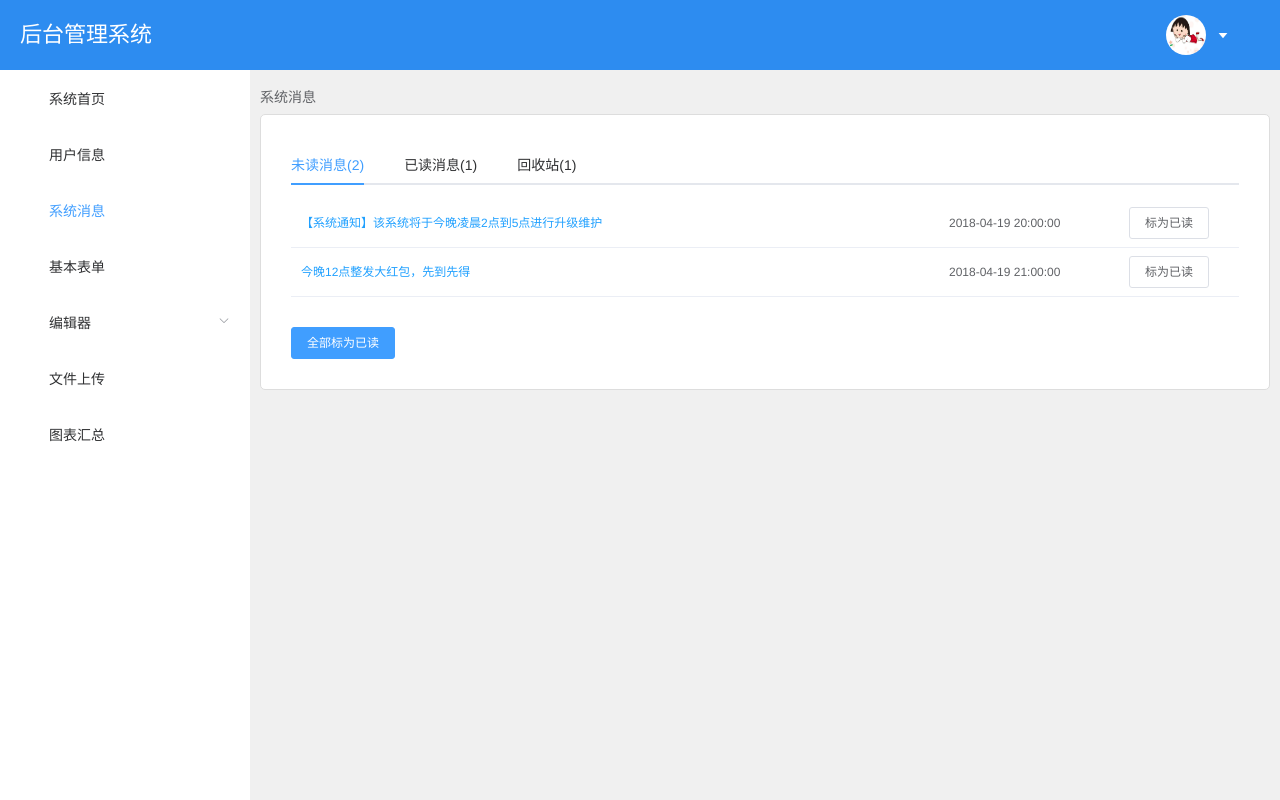
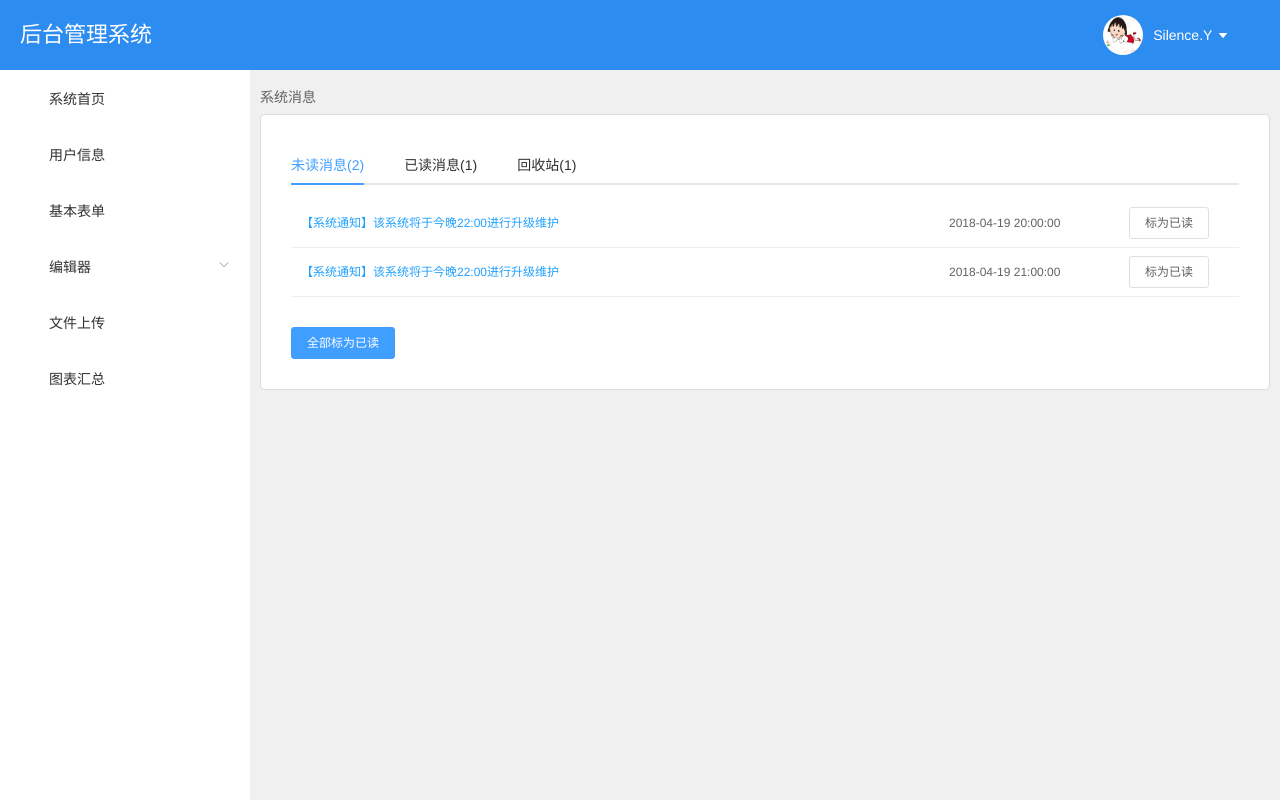
Before and after one commit to Silence-Y/vue-sys-master, a Vue app: page /#/tabs in a window 1280 px wide. Built offline with nearby package versions, Linux system fonts and the light colour scheme.

Commit message:
页面更新

```diff
--- a/src/components/common/Header.vue
+++ b/src/components/common/Header.vue
@@ -37,14 +37,16 @@
 import bus from "../common/bus";
 export default {
   data() {
-    return {};
+    return {
+      username: "Silence.Y"
+    };
   },
-  computed: {
-    username() {
-      let username = localStorage.getItem("ms_username");
-      return username ? username : this.name;
-    }
-  },
+  // computed: {
+  //   username() {
+  //     let username = localStorage.getItem("ms_username");
+  //     return username ? username : this.name;
+  //   }
+  // },
   methods: {
     // 用户名下拉菜单选择事件
     handleCommand(command) {
--- a/src/components/common/Sidebar.vue
+++ b/src/components/common/Sidebar.vue
@@ -64,11 +64,11 @@ export default {
           index: "table",
           title: "用户信息"
         },
-        {
-          icon: "el-icon-lx-copy",
-          index: "tabs",
-          title: "系统消息"
-        },
+        // {
+        //   icon: "el-icon-lx-copy",
+        //   index: "tabs",
+        //   title: "系统消息"
+        // },
         {
           icon: "el-icon-lx-calendar",
           index: "form",
--- a/src/components/page/BaseForm.vue
+++ b/src/components/page/BaseForm.vue
@@ -14,10 +14,11 @@
             <el-input v-model="form.name"></el-input>
           </el-form-item>
 
-          <el-form-item label="选择器">
+          <el-form-item label="活动区域">
             <el-select v-model="form.region" placeholder="请选择活动区域">
-              <el-option label="区域一" value="shanghai"></el-option>
-              <el-option label="区域二" value="beijing"></el-option>
+              <el-option label="上海" value="shanghai"></el-option>
+              <el-option label="北京" value="beijing"></el-option>
+              <el-option label="成都" value="chengdu"></el-option>
             </el-select>
           </el-form-item>
 
@@ -36,7 +37,7 @@
             </el-col>
           </el-form-item>
 
-          <el-form-item label="城市级联">
+          <el-form-item label="选择城市">
             <el-cascader
               v-model="value"
               :options="options"
@@ -49,7 +50,7 @@
             <el-switch v-model="form.delivery"></el-switch>
           </el-form-item>
 
-          <el-form-item label="多选框">
+          <el-form-item label="活动形式">
             <el-checkbox-group v-model="form.type">
               <el-checkbox label="美食/餐厅线上活动" name="type"></el-checkbox>
               <el-checkbox label="地推活动" name="type"></el-checkbox>
--- a/src/components/page/Tabs.vue
+++ b/src/components/page/Tabs.vue
@@ -85,26 +85,28 @@ export default {
     return {
       message: "first",
       showHesder: false,
+      // 未读消息
       unread: [
         {
           date: "2018-04-19 20:00:00",
-          title: "【系统通知】该系统将于今晚凌晨2点到5点进行升级维护"
+          title: "【系统通知】该系统将于今晚22:00进行升级维护"
         },
         {
           date: "2018-04-19 21:00:00",
-          title: "今晚12点整发大红包，先到先得"
+          title: "【系统通知】该系统将于今晚22:00进行升级维护"
         }
       ],
+      // 已读消息
       read: [
         {
           date: "2018-04-19 20:00:00",
-          title: "【系统通知】该系统将于今晚凌晨2点到5点进行升级维护"
+          title: "【系统通知】该系统将于今晚22:00进行升级维护"
         }
       ],
       recycle: [
         {
           date: "2018-04-19 20:00:00",
-          title: "【系统通知】该系统将于今晚凌晨2点到5点进行升级维护"
+          title: "【系统通知】该系统将于今晚22:00进行升级维护"
         }
       ]
     };
```
